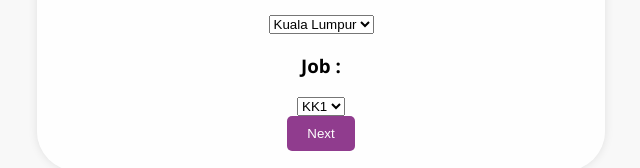
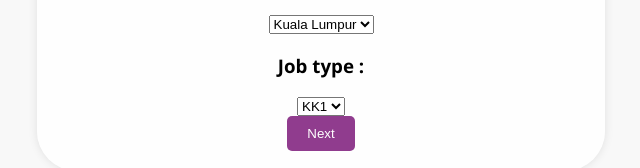
Before and after one commit to TeleperformanceMY/evergreen-RAF-multilang, a plain HTML site: page index.html in a window 1280 px wide. Shown: the part 741-909 px from the top of the page, 319-959 px from the left. Drawn offline with Linux system fonts and the light colour scheme.

Commit message:
Update index.html

```diff
--- a/index.html
+++ b/index.html
@@ -50,7 +50,7 @@
             <!-- Options will be populated dynamically based on the selected language -->
         </select>
 
-        <h3> Job :</h3>
+        <h3> Job type :</h3>
         <select id="job-type-select">
             <!-- Options will be populated dynamically based on the selected language and location -->
         </select>
```
